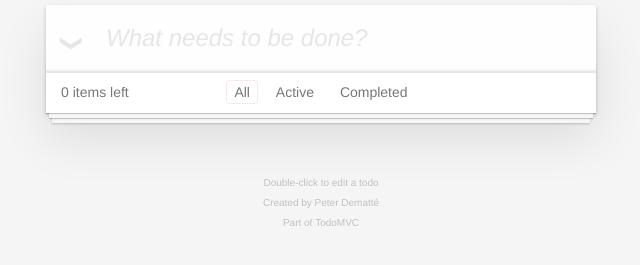
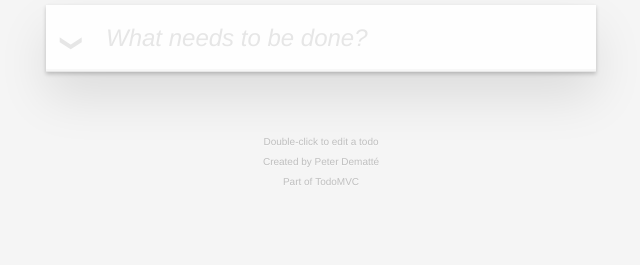
Before and after one commit to PitPik/circularjs, a website with bundled scripts: page todo/index.html in a window 1280 px wide. Shown: the part 125-390 px from the top of the page, without its empty margins (319-959 px from the left). Built offline with nearby package versions, Linux system fonts and the light colour scheme.

Commit message:
updated todo demo

```diff
--- a/todo/app.js
+++ b/todo/app.js
@@ -1,5 +1,5 @@
 // Full spec-compliant TodoMVC with localStorage persistence
-// and hash-based routing in ~68 effective lines of JavaScript.
+// and hash-based routing in ~69 effective lines of JavaScript.
 require(['circular'], Circular => { 'use strict';
 
 const ENTER_KEY = 13;
@@ -12,7 +12,7 @@ const storage = Circular.Toolbox.storageHelper;
 
 const list = circular.component('list', {
   model: storage.fetch(STORAGE_KEY),
-  listeners: ['text', 'done', 'editable'],
+  listeners: ['*'],
   subscribe: (property, item, value, oldValue, type) => {
     property === 'text' ? (item.editable = '') : lazy(updateUI, list);
     storage.saveLazy(list.model, STORAGE_KEY);
@@ -41,11 +41,12 @@ const updateUI = () => {
   appModel.plural = all - checked !== 1;
   appModel.all = all !== 0 && all === checked;
   appModel.none = checked === 0;
+  appModel.hide = all === 0;
 };
 
 circular.component('app', {
-  model: [{ filter: 'all', done: 0, plural: false, all: false, none: false }],
-  listeners: ['done', 'plural', 'all', 'none'],
+  model: [{ filter: 'all', done: 0, plural: false, all: false, none: false, hide: true }],
+  listeners: ['*'],
   eventListeners: {
     addItem: (e, elm, item) => {
       const text = elm.value.trim();
--- a/todo/index.html
+++ b/todo/index.html
@@ -26,7 +26,7 @@
           </li>
         </ul>
       </section>
-      <footer class="footer">
+      <footer class="footer{{#if %hide}} hidden{{/if}}">
         <span class="todo-count">
           <strong>{{%done}}</strong> <span>item{{#if %plural}}s{{/if}} left</span>
         </span>
```
Also changed, not shown: todo/index_original.html (+2 -2 lines), todo/todo_original.css (added, +10 -0 lines), todo/todo.css (line endings or trailing spaces).
